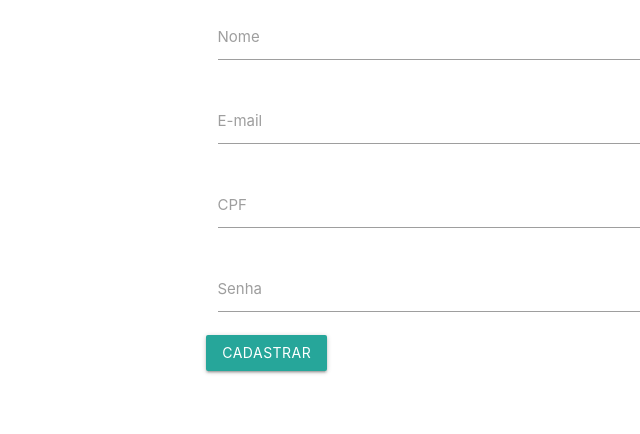
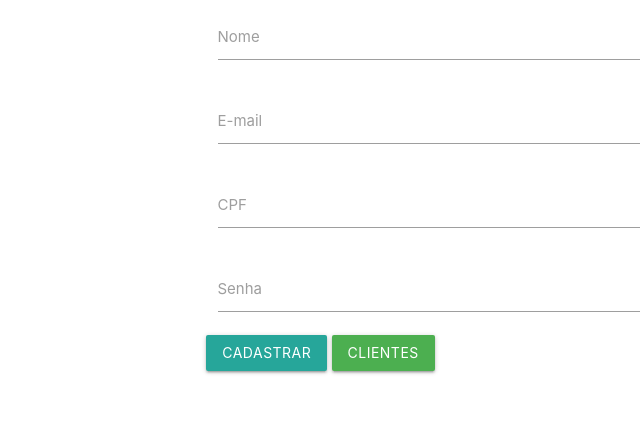
Before and after one commit to JulioFonseca/aprendiz-opovo-backend, a PHP site: page /cadastro.php in a window 1280 px wide. Shown: the part 96-530 px from the top of the page, without its empty margins (125-765 px from the left). Run offline with PHP 8.4, Linux system fonts and the light colour scheme; some libraries are stand-ins or nearby versions.

Commit message:
adicionei o css

```diff
--- a/cadastro.php
+++ b/cadastro.php
@@ -52,6 +52,7 @@
                     <label for="senha"> Senha</label>
                 </div>
                 <button type="submit" name="btn-cadastrar" class="btn">CADASTRAR</button>
+                <a href="index.php" class="btn green">CLIENTES</a>
             </form>
         </div>
     </div>
```
